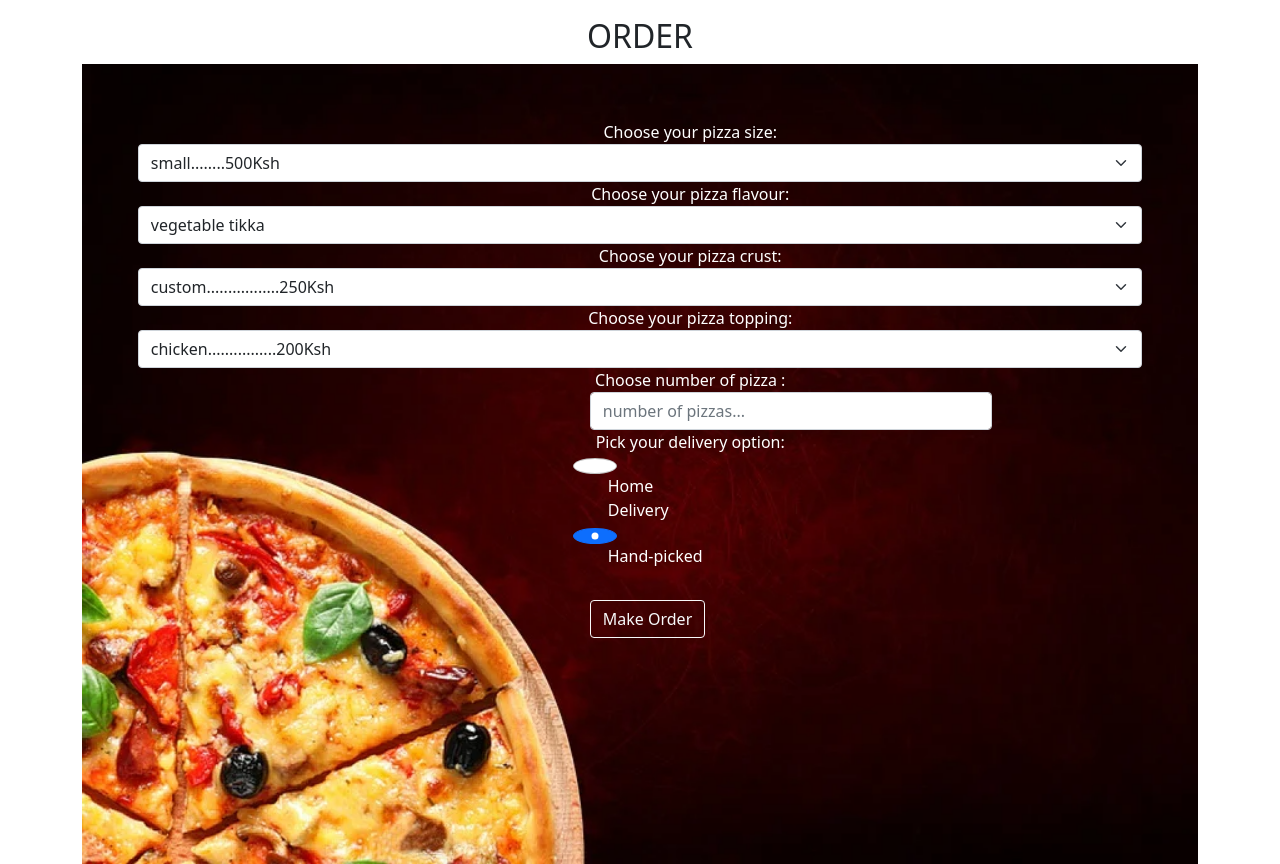
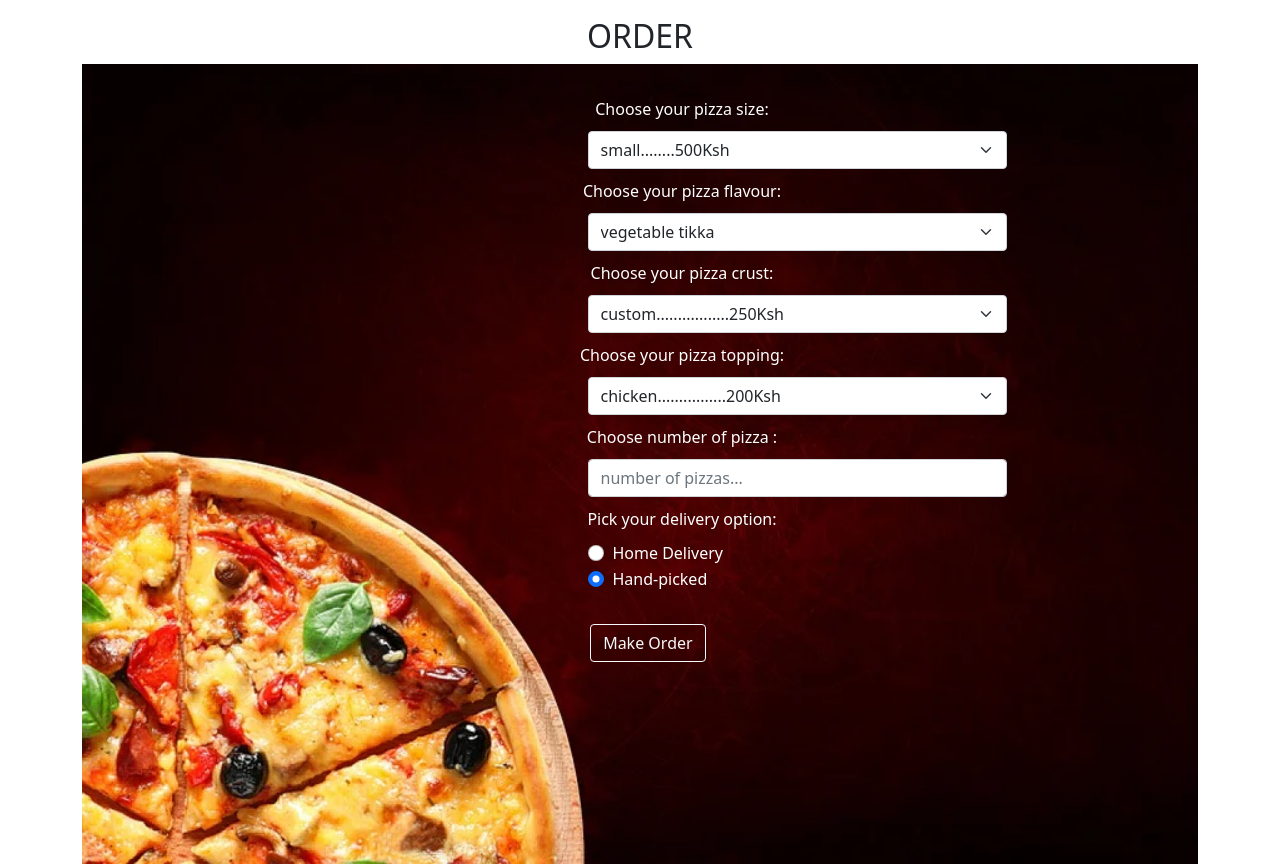
Before and after one commit to IvyJeptoo/pizza-castle, a plain HTML site: page index.html in a window 1280 px wide. Shown: the part 1861-2725 px from the top of the page. Drawn offline with nearby package versions, Linux system fonts and the light colour scheme; no server answers.

Commit message:
style:add form styling and background image

```diff
--- a/style.css
+++ b/style.css
@@ -3,6 +3,11 @@
     margin: 0px;
     padding: 0px;
     font-weight: 500;
+}
+body{
+    position: relative;
+    /* height: 70vh; */
+    overflow-y: scroll;
 }
 /* NAVBAR SECTION */
 .navbar{
@@ -108,25 +113,35 @@ h2{
     background-repeat: no-repeat;
     background-size: cover;
     height: 100vh;
-    padding: 5%;
+    padding: 3%;
     background-color: transparent;
     /* border: 1px solid red; */
     display: flex;
     flex-direction: column;
     align-items: center;
+    gap: 10px;
     /* margin-left: 60%; */
     /* justify-content: center; */
 }
-.form input{
+.form select {
     width: 40%;
     margin-left: 30%;
 }
-.form label{
+.input{
+    width: 40%;
+    margin-left: 30%;
+}
+.radios{
     color: white;
-    margin-left: 10%;
+    /* display: flex; */
+    margin-left: 3%;
+}
+.label{
+    color: white;
+    margin-left: 8%;
 }
 .btnOrder{
-    margin-top: 3%;
+    margin-top: 2%;
     margin-left: 1.5%;
 }
 /* ABOUT US */
```
